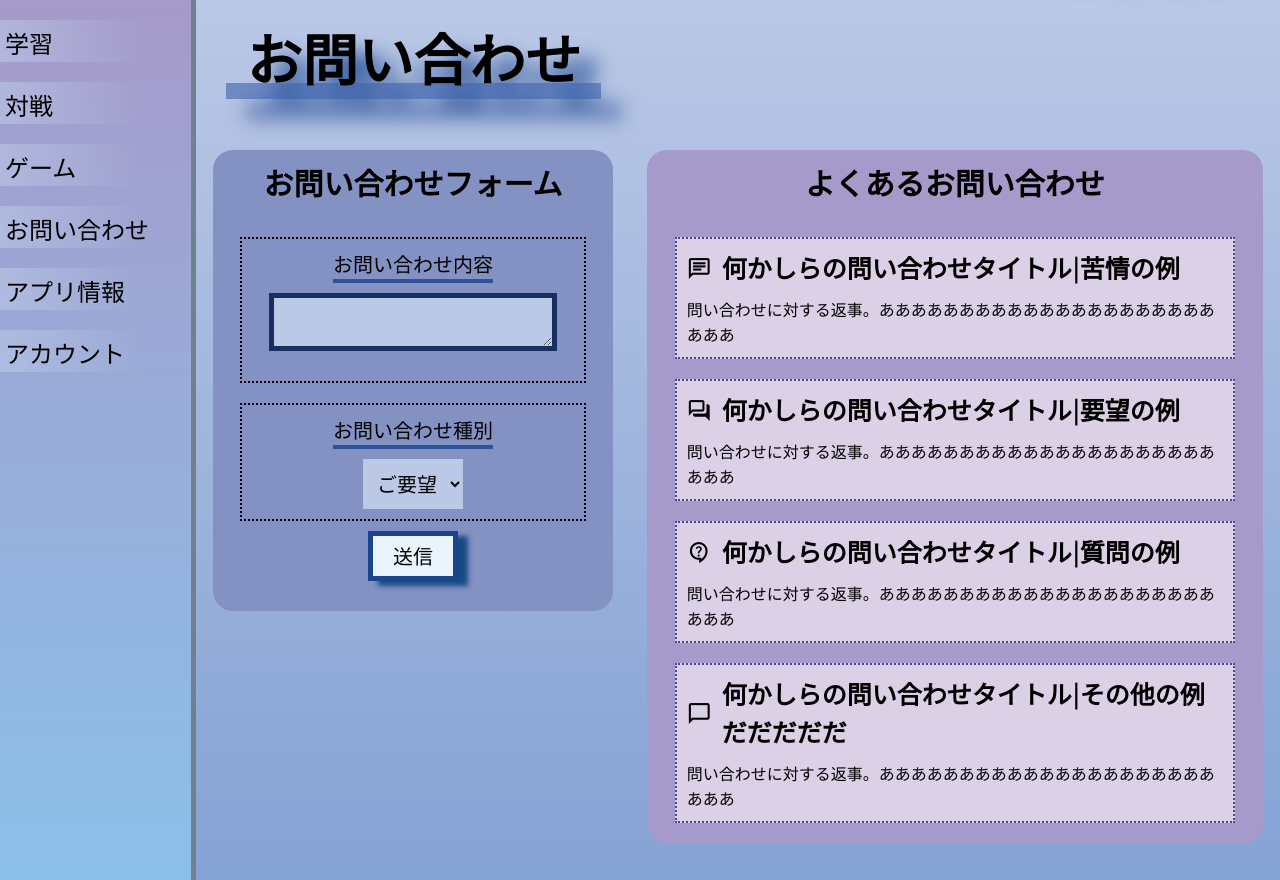
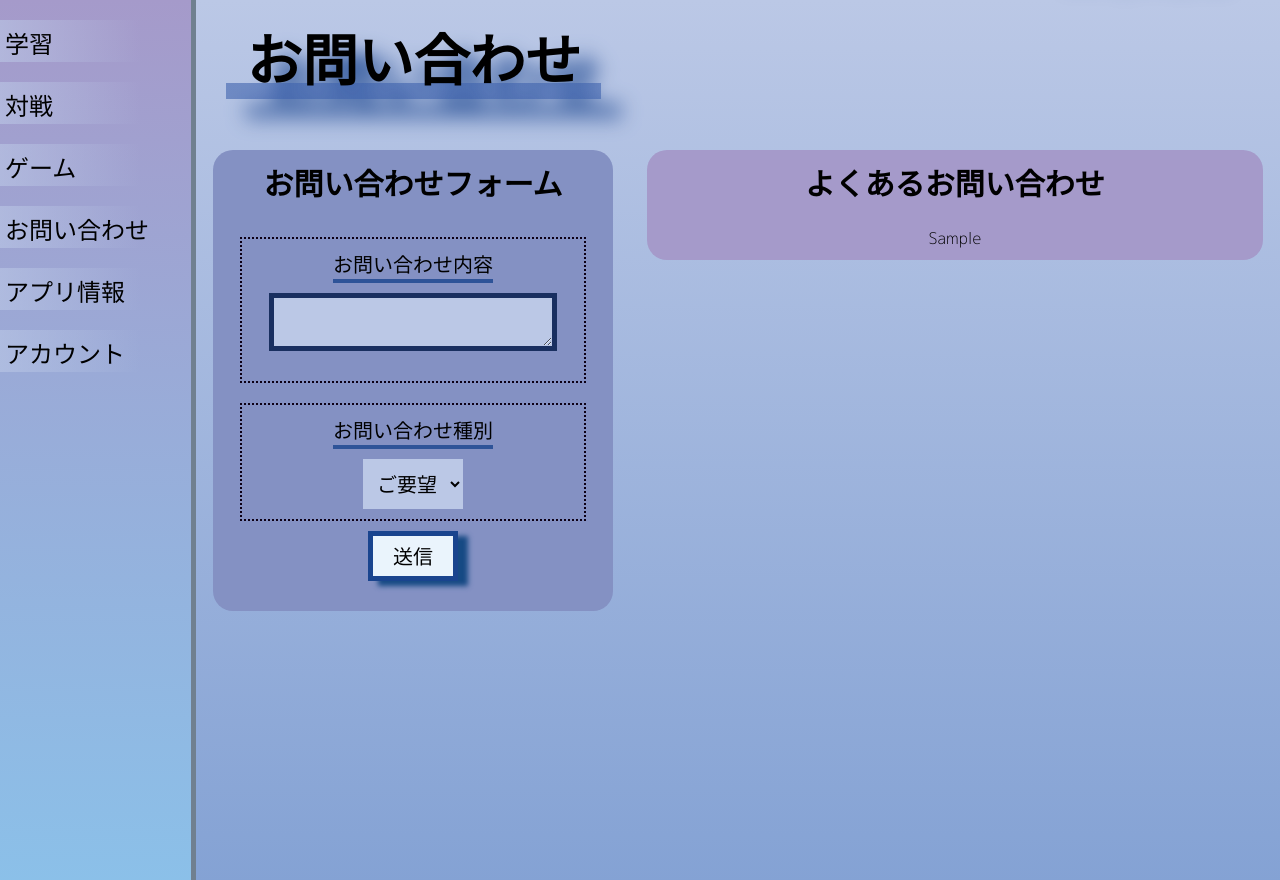
Before and after one commit to yamabato/Programma, a Flask app: template templates/index.html in a window 1280 px wide. Shown: the part 50-930 px from the top of the page. Run offline with Flask 3, Linux system fonts and the light colour scheme; the template is opened without the code that fills it: most values are stand-ins (such as "Sample title", 1, 10 or a date in 2020); some web fonts are replaced.

Commit message:
add: show faq system

```diff
--- a/contact.py
+++ b/contact.py
@@ -1,6 +1,8 @@
 from util import load_json_file, save_json_file
 
 CONTACT_DATA_PATH = "/home/programming/mysite/data/contact_data.json"
+FAQ_HTML_PATH = "/home/programming/mysite/templates/faq.html"
+
 def record_contact(username, contact_content, contact_type):
     contact_data = load_json_file(CONTACT_DATA_PATH)
 
@@ -10,3 +12,12 @@ def record_contact(username, contact_content, contact_type):
         contact_data["other"].append({"user": username, "content": contact_content})
 
     save_json_file(contact_data, CONTACT_DATA_PATH)
+
+
+def get_faq_list():
+    faq_html = ""
+
+    with open(FAQ_HTML_PATH, mode="r") as f:
+        faq_html = f.read()
+
+    return faq_html
--- a/main.py
+++ b/main.py
@@ -3,7 +3,7 @@ import json
 
 from lecture import generate_lecture_html, generate_task_cases_data, get_lectures_data
 from program import check_python_program, get_python_program_output
-from contact import record_contact
+from contact import record_contact, get_faq_list
 from match import make_new_room, enter_room, get_participant_list, start_match, is_started, return_match_next_problem, check_match_program, is_finished, generate_ranking_html
 from user import signup, signin, check_auto_signin, record_cleared_task
 
@@ -28,7 +28,8 @@ def index_page():
     ok, username = get_username()
 
     if ok:
-        return render_template("index.html", title="Programma", username=username)
+        faq_html = get_faq_list()
+        return render_template("index.html", title="Programma", username=username, faq_html=faq_html)
     else:
         return redirect(url_for("signin_page"))
 
--- a/templates/index.html
+++ b/templates/index.html
@@ -96,41 +96,7 @@
                 <div id="contact-frequently-asked-questions-container" class="contact-container">
                     <h1 class="contact-container-title">よくあるお問い合わせ</h1>
 
-                    <div class="contact-question-container">
-                        <div class="contact-question-title">
-                            <span class="material-symbols-outlined contact-question">chat</span>
-                            <h1 class="contact-question-title-text">何かしらの問い合わせタイトル|苦情の例</h1>
-                        </div>
-
-                        <div class="contact-question-answer">問い合わせに対する返事。ああああああああああああああああああああああああ</div>
-                    </div>
-
-                    <div class="contact-question-container">
-                        <div class="contact-question-title">
-                            <span class="material-symbols-outlined contact-question">forum</span>
-                            <h1 class="contact-question-title-text">何かしらの問い合わせタイトル|要望の例</h1>
-                        </div>
-
-                        <div class="contact-question-answer">問い合わせに対する返事。ああああああああああああああああああああああああ</div>
-                    </div>
-
-                    <div class="contact-question-container">
-                        <div class="contact-question-title">
-                            <span class="material-symbols-outlined contact-question">contact_support</span>
-                            <h1 class="contact-question-title-text">何かしらの問い合わせタイトル|質問の例</h1>
-                        </div>
-
-                        <div class="contact-question-answer">問い合わせに対する返事。ああああああああああああああああああああああああ</div>
-                    </div>
-
-                    <div class="contact-question-container">
-                        <div class="contact-question-title">
-                            <span class="material-symbols-outlined contact-question">chat_bubble</span>
-                            <h1 class="contact-question-title-text">何かしらの問い合わせタイトル|その他の例だだだだだ</h1>
-                        </div>
-
-                        <div class="contact-question-answer">問い合わせに対する返事。ああああああああああああああああああああああああ</div>
-                    </div>
+                    {{ faq_html | safe}}
 
                 </div>
             </div>
```
Also changed, not shown: templates/faq.html (added, +35 -0 lines).
